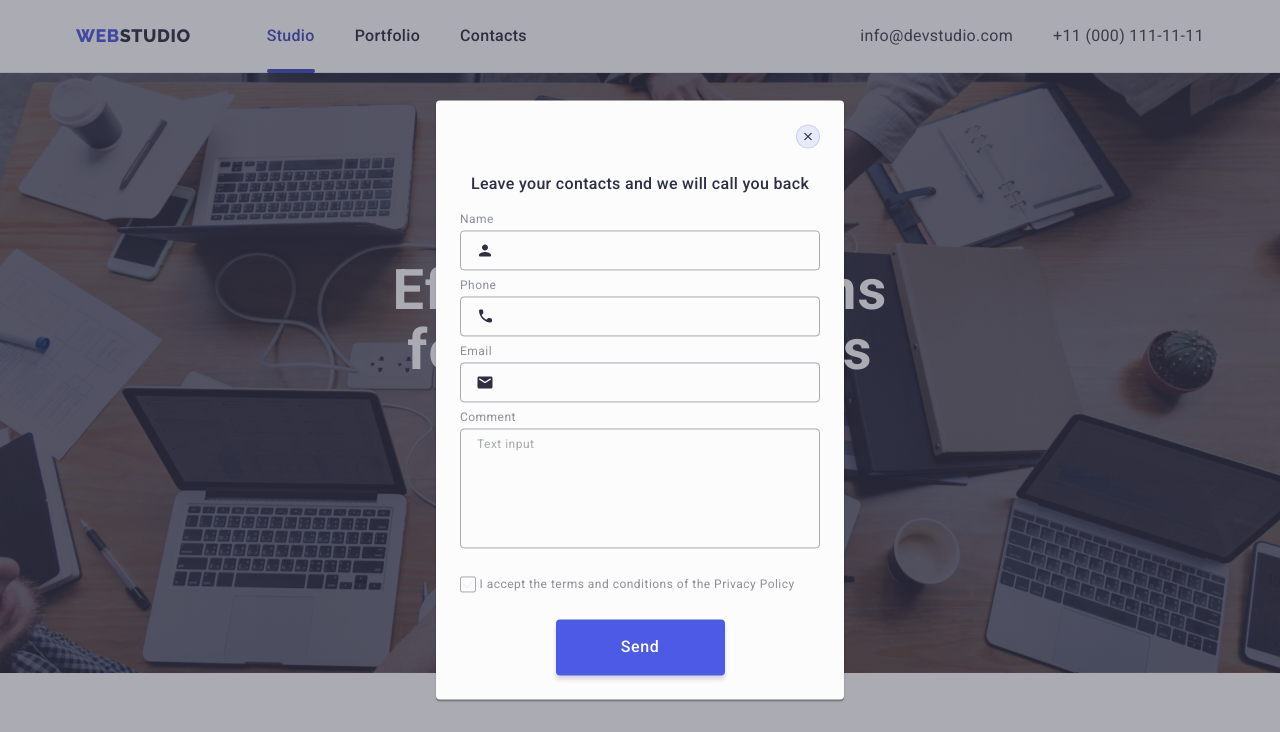
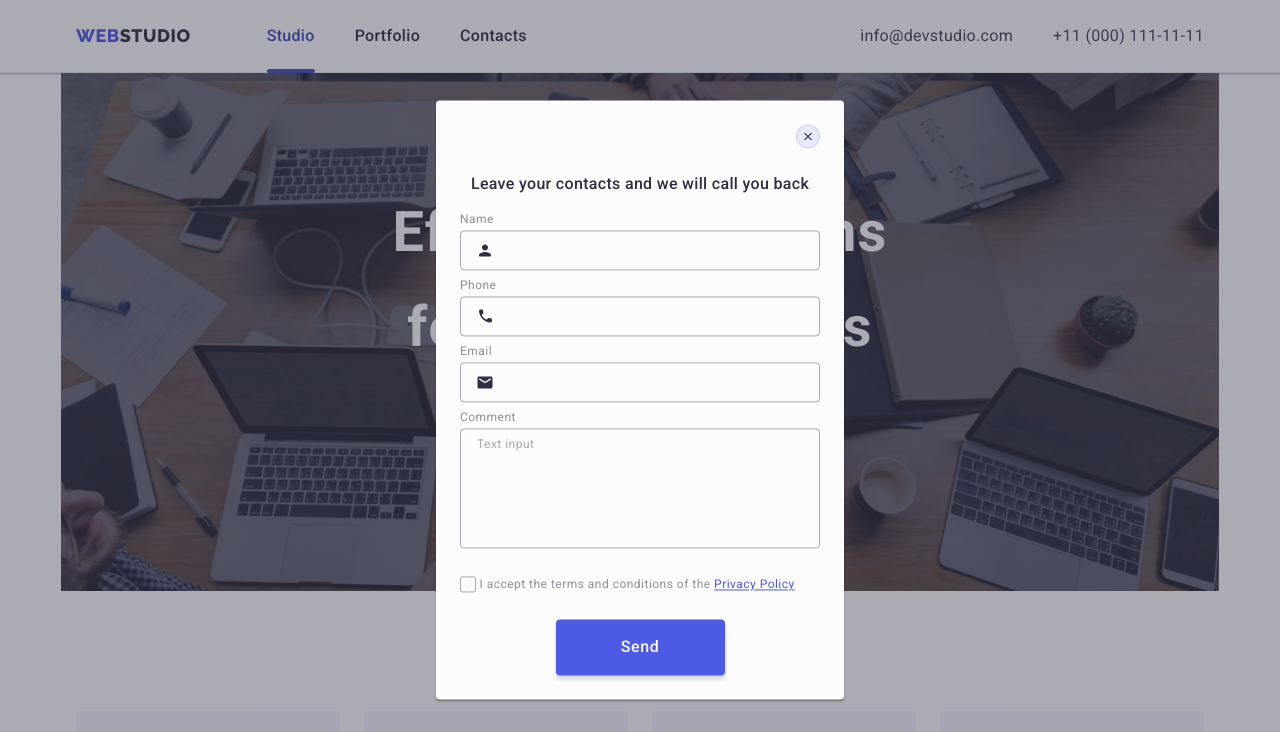
Before and after one commit to JuliaDzimina/goit-markup-hw-06, a plain HTML site: page index.html in a window 1280 px wide. Both pictures are taken after a click on the button "Order Service". Shown: the top 732 px of the page. Drawn offline with nearby package versions, Linux system fonts and the light colour scheme.

Commit message:
index-finish

```diff
--- a/css/styles.css
+++ b/css/styles.css
@@ -307,16 +307,16 @@ header{
 
 /**
   |============================
-  | hero section
+  | Нero section
   |============================
 */
 
 
 .hero{
     background-color: var(--secondry-brand-color);
-    padding-top: 188px;
-    padding-bottom: 188px;
-    background-image: linear-gradient(rgba(46, 47, 66, 0.7), rgba(46, 47, 66, 0.7)), url(../images/img-name.jpg);
+    padding-top: 112px;
+    padding-bottom: 112px;
+    background-image: linear-gradient(rgba(46, 47, 66, 0.7), rgba(46, 47, 66, 0.7)), url(../images/hero/Dark-bg-m@1x.jpg);
     max-width: 1440px;
     margin: 0 auto;
     background-repeat: no-repeat;
@@ -324,27 +324,74 @@ header{
     background-size: cover;
  }
 
+@media (min-device-pixel-ratio: 2), (min-resolution: 192dpi), (min-resolution: 2dppx) {
+    .hero{
+        background-image: linear-gradient(rgba(46, 47, 66, 0.7), rgba(46, 47, 66, 0.7)), url(../images/hero/Dark-bg-m@2x.jpg);
+  }
+}
+
+
+@media only screen and (min-width: 768px) {
+    .hero{
+
+        background-image: linear-gradient(rgba(46, 47, 66, 0.7), rgba(46, 47, 66, 0.7)), url(../images/hero/Dark-bg-t@1x.jpg);
+  }
+
+  @media (min-device-pixel-ratio: 2), (min-resolution: 192dpi), (min-resolution: 2dppx) {
+    .hero{
+        background-image: linear-gradient(rgba(46, 47, 66, 0.7), rgba(46, 47, 66, 0.7)), url(../images/hero/Dark-bg-t@2x.jpg);
+  }
+}
+}
+
+@media only screen and (min-width: 768px) {
+    .hero{
+        max-width: 1158px;
+        background-image: linear-gradient(rgba(46, 47, 66, 0.7), rgba(46, 47, 66, 0.7)), url(../images/hero/people-office@1x.jpg);
+  }
+
+  @media (min-device-pixel-ratio: 2), (min-resolution: 192dpi), (min-resolution: 2dppx) {
+    .hero{
+        padding-top: 118px;
+        padding-bottom: 118px;
+        background-image: linear-gradient(rgba(46, 47, 66, 0.7), rgba(46, 47, 66, 0.7)), url(../images/hero/people-office@2x.jpg);
+  }
+}
+}
 
 .section-one{
 
 }
 
-
-
 .main-title{
     font-weight: 700;
-    font-size: 56px;
-    line-height: 1.07;
+    font-size: 36px;
+    line-height: 1.11;
     text-align: center;
-    letter-spacing: 0.02em;
+    letter-spacing: 0.72px;
     color: var(--drand-white-color);
     display: flex;
-    width: 496px;
     flex-direction: column;
     flex-shrink: 0;
     margin: 0 auto;
+    padding-bottom: 72px;
+    max-width: 320px;
+}
+
+@media only screen and (min-width: 768px) {
+    .main-title {
+        padding-bottom: 36px;
+        max-width: 496px;
+        font-size: 56px;
+        line-height: 1.7;
+        letter-spacing: 1.12px;
+  }
+}
+
+@media only screen and (min-width: 1158px) {
+    .main-title {
         padding-bottom: 48px;
-    max-width: 496px;
+  }
 }
 
 .button-title{
@@ -374,13 +421,11 @@ header{
     background-color: var(--hover-focus-color);
 }
 
-
 /**
   |============================
-  | section one
+  | Section one
   |============================
 */
-
 
 .third-title{
     font-weight: 500;
@@ -423,8 +468,6 @@ header{
   }
 }
 
-
-
 .benefitsn-list{
 
 }
@@ -434,15 +477,10 @@ header{
   }
 }
 
-
-
 @media only screen and (min-width: 1158px) {
   .benefitsn-list{
     max-width: 264px;
-
   }
-
-
 }
 
 .paragraph{
@@ -457,7 +495,6 @@ header{
   font-weight: 400;
   }
 }
-
 
 .second-title{
     font-weight: 700;
@@ -477,7 +514,6 @@ header{
     line-height: 1.11;
     letter-spacing: 0.72px;
     margin-bottom: 8px;
-
 }
 
 @media only screen and (min-width: 768px) {
@@ -532,13 +568,9 @@ header{
   | Section three - TEAM
   |============================
 */
-
-
 .section-team{
     background-color: var(--cloud-color);
-
 }
-
 
 .team-title{
     margin-bottom: 72px;
@@ -546,12 +578,6 @@ header{
 
 .team{
 
-    /* display: flex;
-    padding: 0px 0px 32px 0px;
-
-    justify-content: center;
-    align-items: center;
-    gap: 24px; */
 }
 
 @media only screen and (min-width: 768px) {
@@ -588,7 +614,6 @@ header{
 @media only screen and (max-width: 767.98px) {
    .team-list:not(:last-child){
     margin-bottom: 72px;
-
 }
 
 @media only screen and (min-width: 768px) {
@@ -630,7 +655,6 @@ header{
     line-height: 1.2;
     letter-spacing: 0.02em;
     color: var(--secondry-brand-color);
-
 }
 
 .list-icon-team{
@@ -646,7 +670,6 @@ header{
     position: relative;
     transition: background-color 250ms cubic-bezier(0.4, 0, 0.2, 1);
   }
-
 
 .list-icon-team:hover,
 .list-icon-team:focus{
@@ -667,10 +690,13 @@ header{
 
 .social-media-icon{}
 
-/* Section four - customers*/
+/**
+  |============================
+  | Section four - customers
+  |============================
+*/
 
 .section-four{
-
 }
 
 .customers-title{
@@ -714,7 +740,6 @@ header{
     transition: fill 250ms cubic-bezier(0.4, 0, 0.2, 1);
 }
 
-
 .customers-link{
     display: flex;
     align-items: center;
@@ -736,8 +761,6 @@ header{
     }
   }
 
-
-
   .customers-link:hover .icon-customers{
     fill:var(--ocean);
   }
@@ -747,6 +770,7 @@ header{
     border-color: var(--ocean);
     color: var(--ocean);
   }
+
 
 /**
   |============================
@@ -774,13 +798,10 @@ header{
     width: 268px;
     margin: 0 auto;
     text-align: left;
-
 }
 
 .footer-boxes{
     text-align: center;
-
-
 }
 
 @media only screen and (min-width: 768px) {
@@ -791,8 +812,6 @@ header{
     text-align: left;
     gap: 72px 24px ;
   }
-
-
 }
 
 @media only screen and (min-width: 768px) and (max-width: 1157.68px) {
@@ -800,7 +819,6 @@ header{
     padding: 0 108px;
   }
 }
-
 
 .footer-p-sm{
     font-weight: 500;
@@ -820,7 +838,6 @@ header{
     margin-bottom: 0;
   }
 }
-
 
 .footer-icon{
     display: flex;
@@ -935,8 +952,6 @@ header{
     font-weight: 500;
     line-height: 24px;
     letter-spacing: 0.64px;
-
-
 }
 
 .footer-icon-plane{
@@ -966,7 +981,6 @@ header{
     background: var(--cloud, #F4F4FD);
     transition: color 250ms cubic-bezier(0.4, 0, 0.2, 1), background-color 250ms cubic-bezier(0.4, 0, 0.2, 1),
     border-color 250ms cubic-bezier(0.4, 0, 0.2, 1);
-
 }
 
 .button-portfolio:hover,
@@ -974,7 +988,6 @@ header{
     background-color: var(--hover-focus-color);
     color: var(--drand-white-color);
     border: 1px solid transparent;
-
 }
 
 .section-portfolio{
@@ -1030,7 +1043,6 @@ header{
 }
 
 .meny-portfolio{
-
     display: flex;
     align-items: center;
     justify-content: center;
@@ -1050,11 +1062,7 @@ header{
     border-left: 1px solid var(--cornflowe, #E7E9FC);
     border-right: 1px solid var(--cornflowe, #E7E9FC);
     background: var(--drand-white-color, #FFF);
-
 }
-
-
-
 
 .title-gallery{
     margin-bottom: 8px
@@ -1068,11 +1076,8 @@ header{
     position: absolute;
     top: 0;
     left: 0;
-
     transform: translateY(100%);
     transition: transform 250ms ease-in-out;
-
-
 }
 
 .overlay-p{
@@ -1089,13 +1094,10 @@ header{
 }
 
 .overlay-position{
-
-
 }
 
 .overlay-position:hover .overlay{
     transform: translateY(0);
-
 }
 .wrapper-img{
     position: relative;
@@ -1103,10 +1105,11 @@ header{
     overflow: hidden;
 }
 
-
-
-
-/*Modal style*/
+/**
+  |============================
+  | Modal style
+  |============================
+*/
 .backdrop{
     position: fixed;
     top: 0;
@@ -1129,13 +1132,19 @@ header{
     top: 50%;
     left: 50%;
     transform: translateX(-50%) translateY(-50%);
-    width: 408px;
-
+    max-width: 392px;
+    width: 100%;
     border-radius: 4px;
     min-height: 584px;
     background-color: var(--dairy);
     box-shadow: 0px 2px 1px 0px rgba(0, 0, 0, 0.20), 0px 1px 3px 0px rgba(0, 0, 0, 0.12), 0px 1px 1px 0px rgba(0, 0, 0, 0.14);
     transition: transform 250ms cubic-bezier(0.4, 0, 0.2, 1);
+}
+
+@media only screen and (min-width: 768px) {
+    .modal  {
+        max-width: 408px;
+  }
 }
 
 .modal-btn{
@@ -1166,19 +1175,13 @@ header{
     transition: fill 250ms cubic-bezier(0.4, 0, 0.2, 1);
 }
 
-
-
-
 .modal-btn:hover .modal-icon,
 .modal-btn:focus .modal-icon{
     fill: var(--drand-white-color);
 }
 
-
-
 .modal-caption {
     display: block;
-    width: 360px;
     margin-bottom: 16px;
     color: var(--logo-studio-color);
     text-align: center;
@@ -1203,14 +1206,11 @@ header{
     font-size: 12px;
     line-height: 1.17;
     letter-spacing: 0.04em;
-
 }
 
 .modal-label-con{
     position: relative;
 }
-
-
 
 .modal-form-input {
     width: 100%;
@@ -1281,7 +1281,11 @@ header{
     color: currentColor;
 }
 
-/* Aqreement*/
+/**
+  |============================
+  | Aqreement
+  |============================
+*/
 .modal-form-conteiner-aqreement{
     margin-bottom: 24px;
 }
@@ -1292,6 +1296,7 @@ header{
     line-height: 1.17;
     letter-spacing: 0.04em;
 }
+
 .modal-form-checkbox {
 }
 
@@ -1306,11 +1311,18 @@ header{
     border: 1px solid var(--navyblue-modal, rgba(46, 47, 66, 0.40));
     transition: background-color 250ms cubic-bezier(0.4, 0, 0.2, 1), border 250ms cubic-bezier(0.4, 0, 0.2, 1), fill 250ms cubic-bezier(0.4, 0, 0.2, 1);
 }
+
 .modal-form-checkbox:checked + .modal-form-aqreement .modal-form-custom-checkbox {
     background-color: var(--ocean);
     border: none;
     fill: var(--cloud-color);
 }
+
+.modal-form-link {
+    color: var(--brand-iris-color);
+    text-decoration: underline;
+}
+
 /*
 .modal-form-checkbox-icon {
     opacity: 0;
@@ -1327,15 +1339,14 @@ header{
 
 .modal-form-aqreement-desc {
 
-}
-.modal-form-link {
-    color: var(--brand-iris-color);
-    text-decoration: underline;
-}
-
-/*Mobile menu*/
+}*/
 
 
+/**
+  |============================
+  | Mobile menu
+  |============================
+*/
 .menu-toggle {
 
     display: flex;
@@ -1377,15 +1388,11 @@ header{
     top: 16px;
     right: 16px;
     border-color: var(--cornflowe);
-
-
-
 }
 
 .menu-container {
     display: flex;
     flex-direction: column;
-
     position: fixed;
     top: 0;
     left: 0;
@@ -1394,7 +1401,6 @@ header{
     padding: 80px 40px 40px 40px;
     background-color: var(--drand-white-color);
     z-index: 999;
-
     transform: translateX(100%);
     transition: transform 250ms ease-in-out;
 }
@@ -1410,7 +1416,6 @@ header{
     color: var(--logo-studio-color);
     border-radius: 50%;
     border-color: var(--cornflowe);
-
 }
 
   /* .mobile-menu {
@@ -1429,8 +1434,8 @@ header{
 .mobile-menu {
     width: fit-content;
     margin-bottom: auto;
+}
 
-}
 .mobile-menu-item {
 
 }
```
Lines whose indentation alone changed are shown as unchanged.
